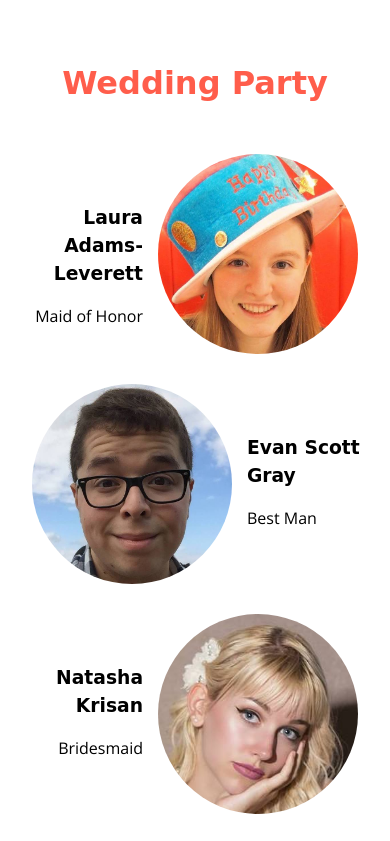
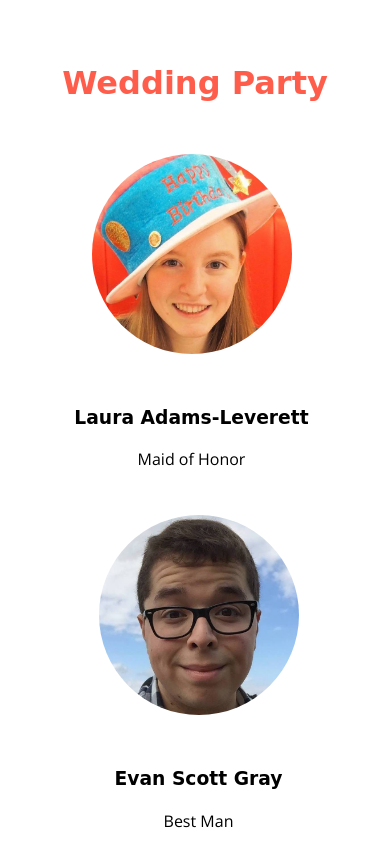
Before and after one commit to stowerswedding/stowerswedding.github.io, a plain HTML site: page index.html in a window 390 px wide. Shown: the part 2020-2861 px from the top of the page. Drawn offline with nearby package versions, Linux system fonts and the light colour scheme; grey boxes are pictures that could not be loaded; a web font is replaced by a local one.

Commit message:
Wedding party section mobile.

```diff
--- a/css/styles.css
+++ b/css/styles.css
@@ -289,3 +289,14 @@ h1, h2, h3, h4, h5, h6 {
 		margin: 30px 0 0 0;
 	}
 }
+
+@media (max-width: 450px) {
+	#weddingparty .person-wrapper:first-child, #weddingparty .person-wrapper:last-child {
+		text-align: center;
+	}
+	#weddingparty .person-wrapper:first-child img, #weddingparty .person-wrapper:last-child img {
+		float: none;
+		display: block;
+		margin: 0 auto;
+	}
+}
```
